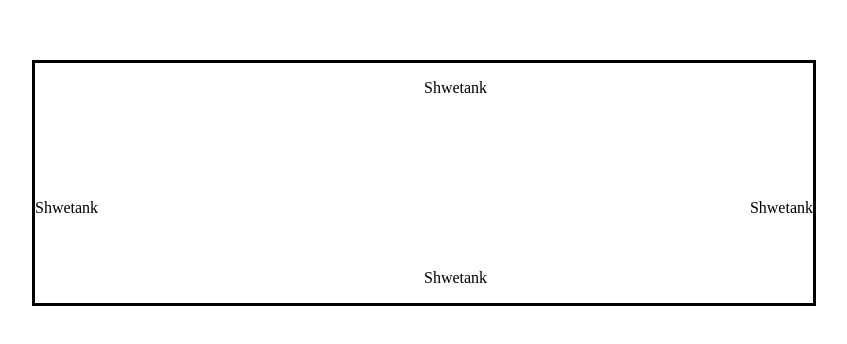
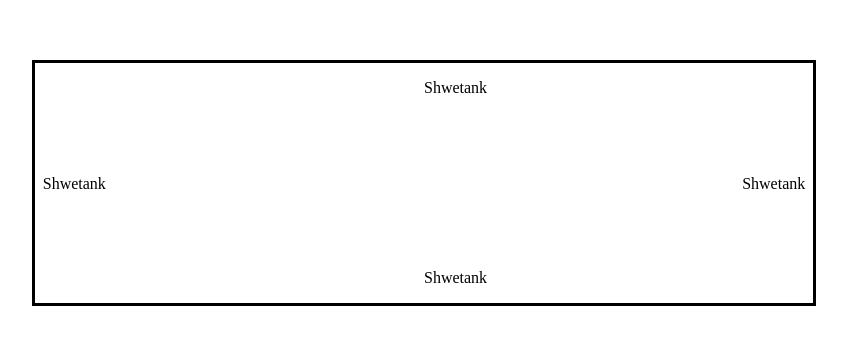
Before and after one commit to ILikeCheeseYums/mirai-class-web, a plain HTML site: page box2.html in a window 1280 px wide. Shown: the part 188-532 px from the top of the page, without its empty margins (216-1063 px from the left). Drawn offline with Linux system fonts and the light colour scheme.

Commit message:
Too borded to write a commit msg

```diff
--- a/box2.html
+++ b/box2.html
@@ -9,8 +9,8 @@
   <body style="padding: 15rem;">
     <div style="position: relative;border: solid black 3px;height: 30vh;">
       <p style="position: absolute;top: 0;left: 50%;">Shwetank</p>
-      <p style="position: absolute;top: 50%;right: 0;">Shwetank</p>
-      <p style="position: absolute;top: 50%;left: 0;">Shwetank</p>
+      <p style="position: absolute;top: 40%;right: 1%;">Shwetank</p>
+      <p style="position: absolute;top: 40%;left: 1%;">Shwetank</p>
       <p style="position: absolute;bottom: 0;left: 50%;">Shwetank</p>
     </div>
   </body>
```
